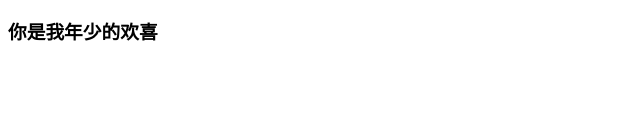
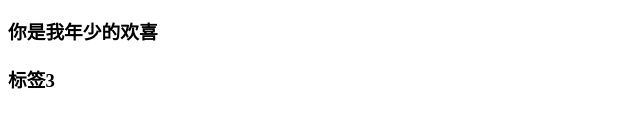
Before and after one commit to sq980429/text-git.., a plain HTML site: page index.html in a window 1280 px wide. Shown: the part 127-254 px from the top of the page, 0-640 px from the left. Drawn offline with Linux system fonts and the light colour scheme.

Commit message:
添加第三次

```diff
--- a/index.html
+++ b/index.html
@@ -1,7 +1,7 @@
 <!--
  * @Author: your name
  * @Date: 2021-03-31 15:00:07
- * @LastEditTime: 2021-03-31 20:34:23
+ * @LastEditTime: 2021-03-31 20:35:35
  * @LastEditors: Please set LastEditors
  * @Description: In User Settings Edit
  * @FilePath: \JavaScript\js\git分布式版本控制系统\index.html
@@ -21,6 +21,7 @@
     <h2>没能让你变成我的新娘</h2>
     <h3>你是我年少的欢喜</h3>
     <h4></h4>
+    <h3>标签3</h3>
 </body>
 
 </html>
```
